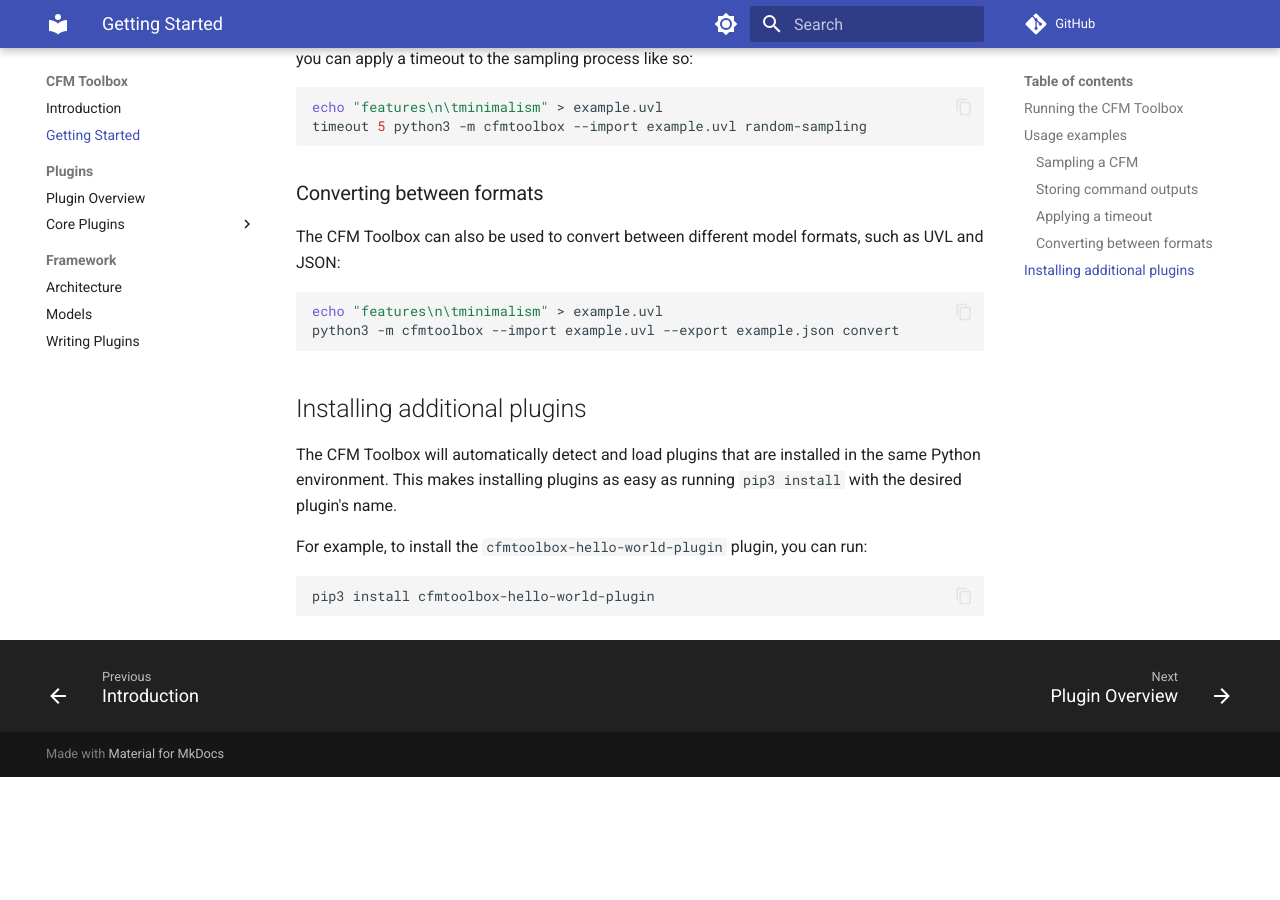
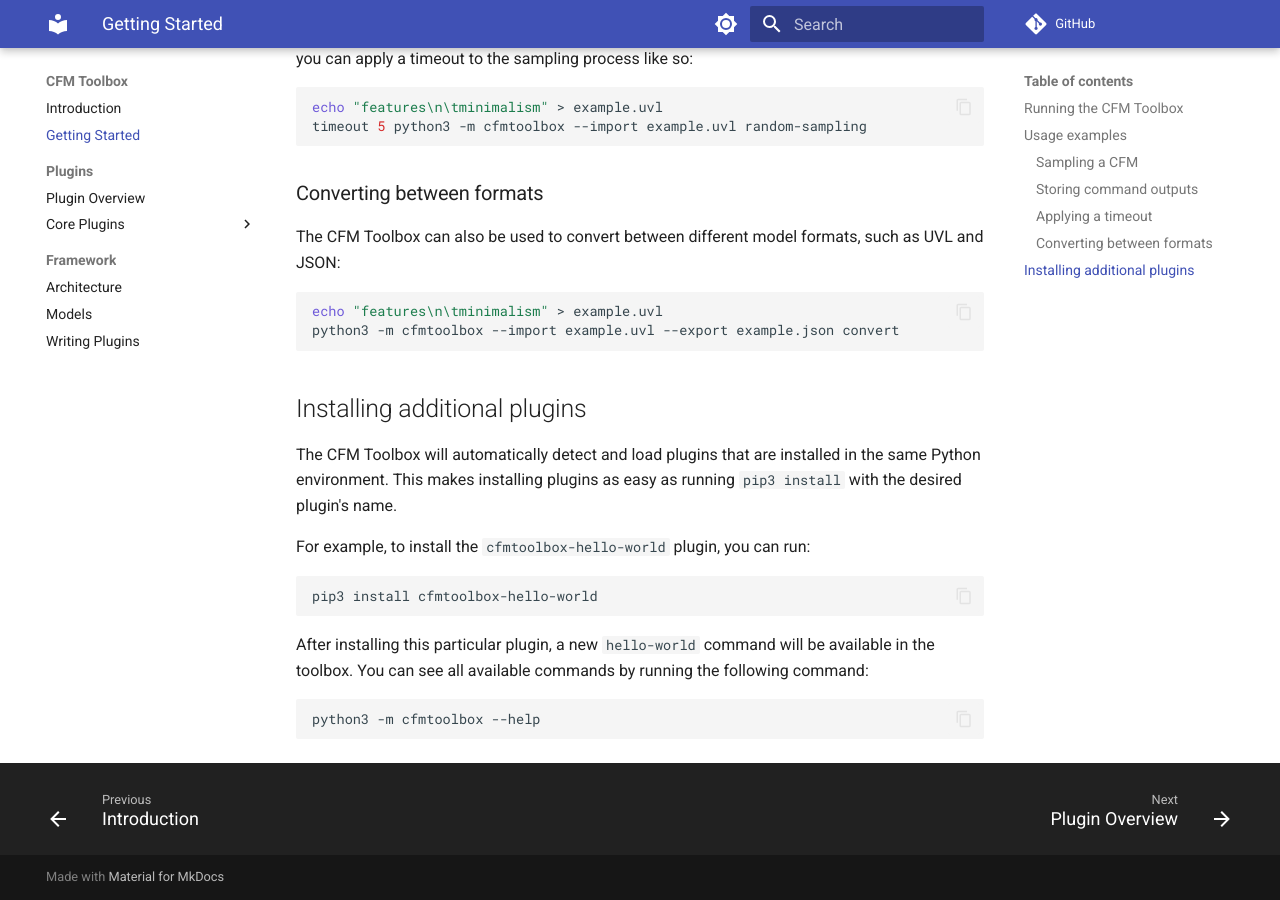
Before and after one commit to KIT-TVA/cfmtoolbox, an MkDocs documentation site: the page built from docs/getting-started.md, in a window 1280 px wide and 900 px high, scrolled down 1068 px. Built offline with MkDocs 1.6.1 and Material for MkDocs 9.7.7, drawn with Linux system fonts in a browser that asks for light colours; comment, search, counter and statistics services are not loaded; before the commit the page ends 1845 px from its top, so only the background shows below that.

Commit message:
Update docs on thirdparty plugin installation (#58)

````diff
--- a/docs/getting-started.md
+++ b/docs/getting-started.md
@@ -58,8 +58,15 @@ python3 -m cfmtoolbox --import example.uvl --export example.json convert
 The CFM Toolbox will automatically detect and load plugins that are installed in the same Python environment.
 This makes installing plugins as easy as running `pip3 install` with the desired plugin's name.
 
-For example, to install the `cfmtoolbox-hello-world-plugin` plugin, you can run:
+For example, to install the `cfmtoolbox-hello-world` plugin, you can run:
 
 ```bash
-pip3 install cfmtoolbox-hello-world-plugin
+pip3 install cfmtoolbox-hello-world
 ```
+
+After installing this particular plugin, a new `hello-world` command will be available in the toolbox.
+You can see all available commands by running the following command:
+
+```bash
+python3 -m cfmtoolbox --help
+```
````
